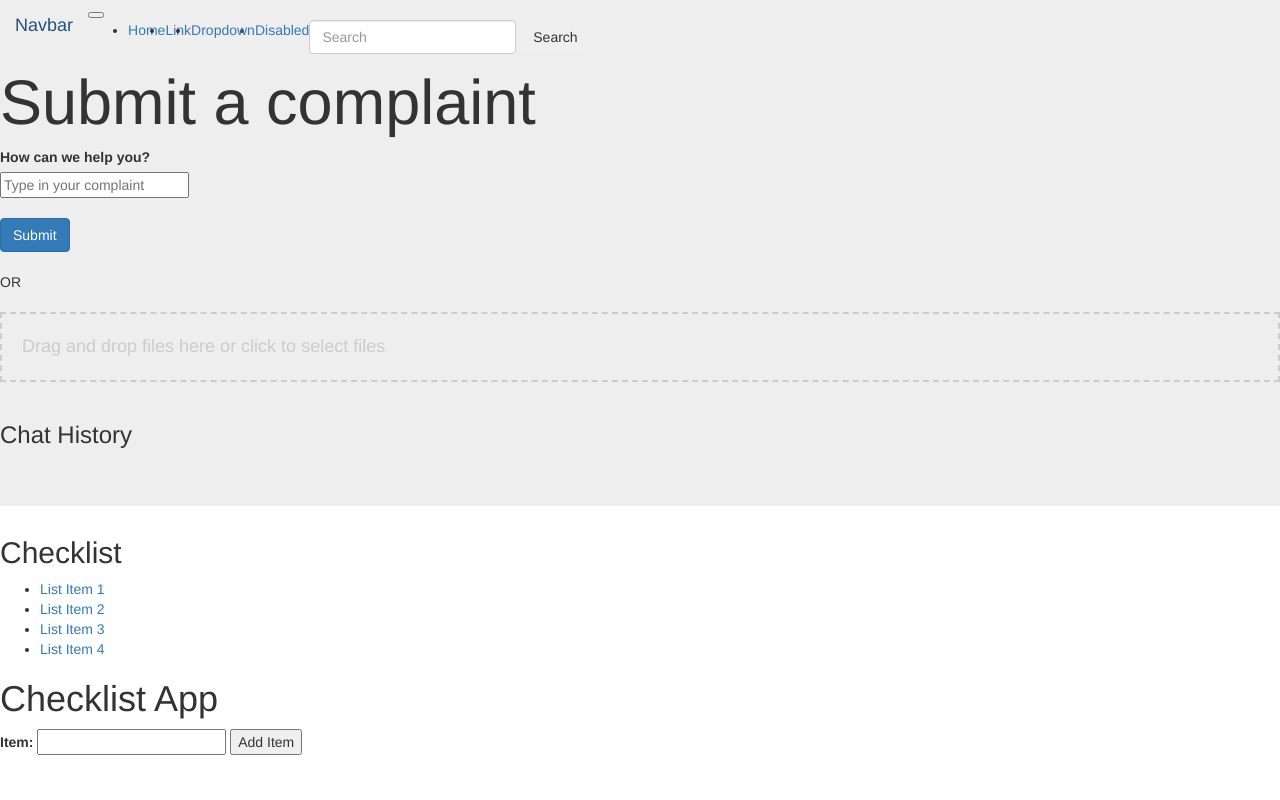
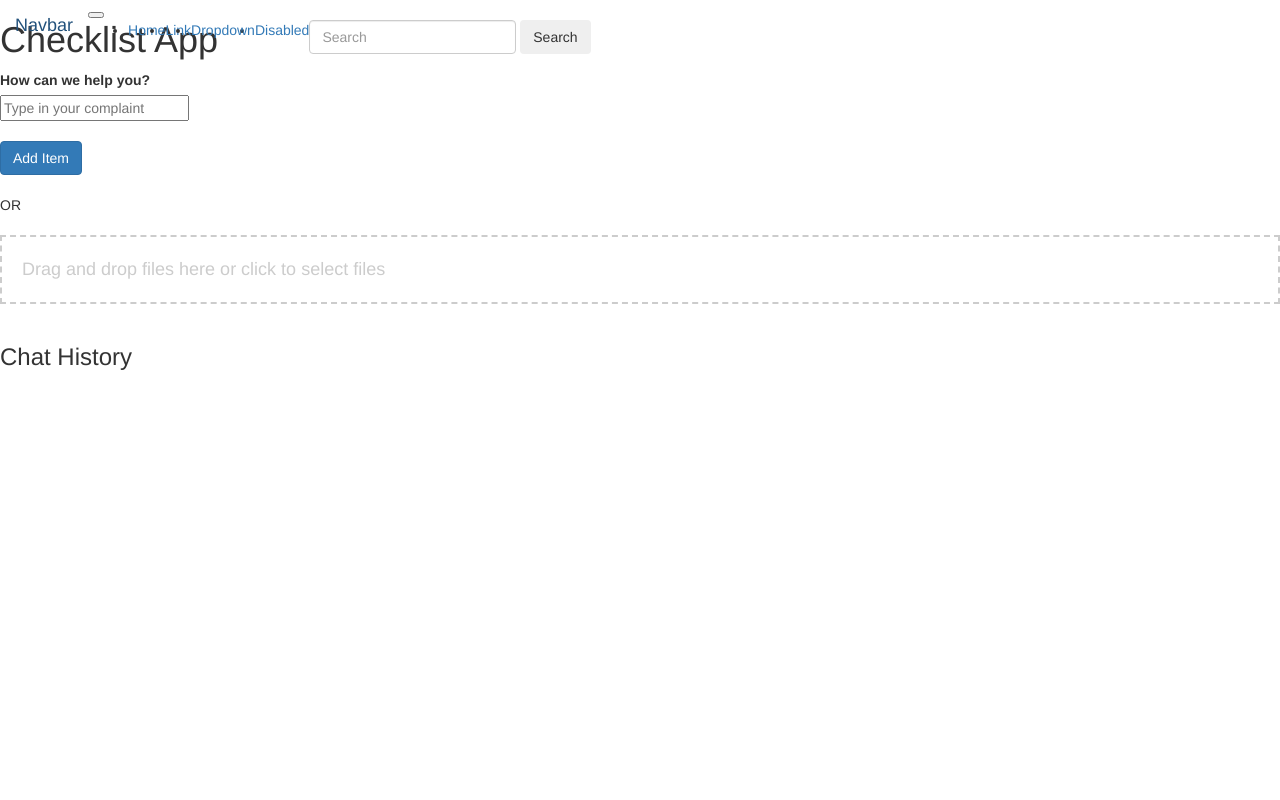
Before and after one commit to bhargav-m01/FT2-Reboot, a Flask app: page /customer in a window 1280 px wide. Run offline with Flask 3, Linux system fonts and the light colour scheme; some libraries are stand-ins or nearby versions.

Commit message:
Checklist added

```diff
--- a/Sampson/templates/customer.html
+++ b/Sampson/templates/customer.html
@@ -1,14 +1,24 @@
 {% extends "base.html" %}
 {% block content %}
 {{ super() }}
-<div class="jumbotron">
-<h1> Submit a complaint </h1>
-<form action="/action_page.php">
-    <label for="complaintbox">How can we help you?</label><br>
-    <input type="text" id="taskInput" name="complaintbox" placeholder="Type in your complaint"><br>
+
+<head>
+  <meta charset="UTF-8">
+  <title>Checklist App</title>
+</head>
+<body>
+  <h1>Checklist App</h1>
+  <form>
+    <label for="item">How can we help you?</label>
     <br>
-    <button type="button" class="btn btn-primary" onclick="addTask()">Submit</button>
+    <input type="text" id="item" placeholder="Type in your complaint">
+    <br>
+    <br>
+    <button type="button" class="btn btn-primary" onclick="addItem()">Add Item</button>
   </form>
+
+</body>
+
 <br>
 
 OR
@@ -69,7 +79,7 @@ OR
 
 <body>
     <h3>Chat History</h3>
-    <ul id="taskList" href="google.com" onclick="openNewWindow"></ul>
+    <ul id="checklist"></ul>
   </body>
 
   <script>
@@ -96,40 +106,10 @@ function addTask() {
     </script>
 </div>
 
-<body>
-	<h2>Checklist</h2>
-	<ul>
-		<li><a href="#" onclick="openNewWindow()">List Item 1</a></li>
-		<li><a href="#" onclick="openNewWindow()">List Item 2</a></li>
-		<li><a href="#" onclick="openNewWindow()">List Item 3</a></li>
-		<li><a href="#" onclick="openNewWindow()">List Item 4</a></li>
-	</ul>
-</body>
-
-<head>
-  <meta charset="UTF-8">
-  <title>Checklist App</title>
-</head>
-<body>
-  <h1>Checklist App</h1>
-  <form>
-    <label for="item">Item:</label>
-    <input type="text" id="item">
-    <button type="button" onclick="addItem()">Add Item</button>
-  </form>
-  <ul id="checklist">
-  </ul>
-
-  <script src="app.js"></script>
-</body>
 
 
 
 <script src="/static/app.js"></script>
 
 
-</html>
-
-
-
 {% endblock content %}
--- a/Sampson/templates/index.html
+++ b/Sampson/templates/index.html
@@ -12,14 +12,14 @@
                 </div>
             </div>
         </a>
-        <a href="{{url_for('mainbp.analyst')}}">
+        <!-- <a href="{{url_for('mainbp.analyst')}}">
             <div class="card text-white bg-primary mb-5 " style="max-width: 28rem;">
                 <div class="card-body">
                 <h5 class="card-title">Customer Support</h5>
                 <p class="card-text">Click to support the customer complaints.</p>
                 </div>
             </div>
-        </a>
+        </a> -->
         <a href="{{url_for('mainbp.dataanalyst')}}">
             <div class="card text-white bg-primary mb-5 " style="max-width: 28rem;">
                 <div class="card-body">
```
